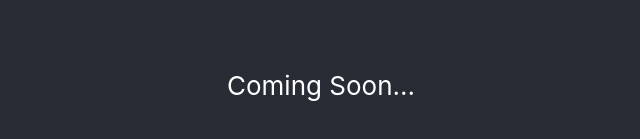
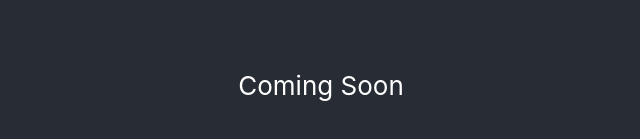
Before and after one commit to Nathanjms/nathanjms-webiste, a React (Create React App) app: page / in a window 1280 px wide. Shown: the part 381-520 px from the top of the page, without its empty margins (319-959 px from the left). Built offline with nearby package versions, Linux system fonts and the light colour scheme.

Commit message:
Test It doesnt auto deploy...

```diff
--- a/src/App.js
+++ b/src/App.js
@@ -6,7 +6,7 @@ function App() {
       <header className="App-header">
         <h1>Nathan James.</h1>
         <p>
-          Coming Soon...
+          Coming Soon
         </p>
       </header>
     </div >
```
